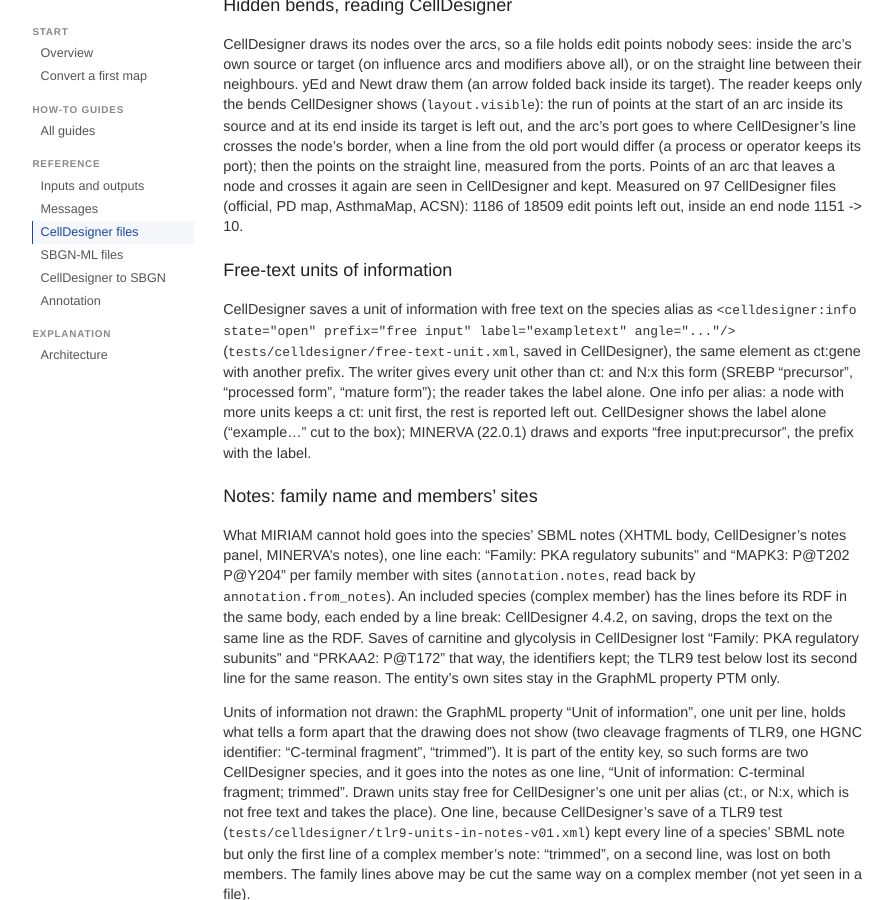
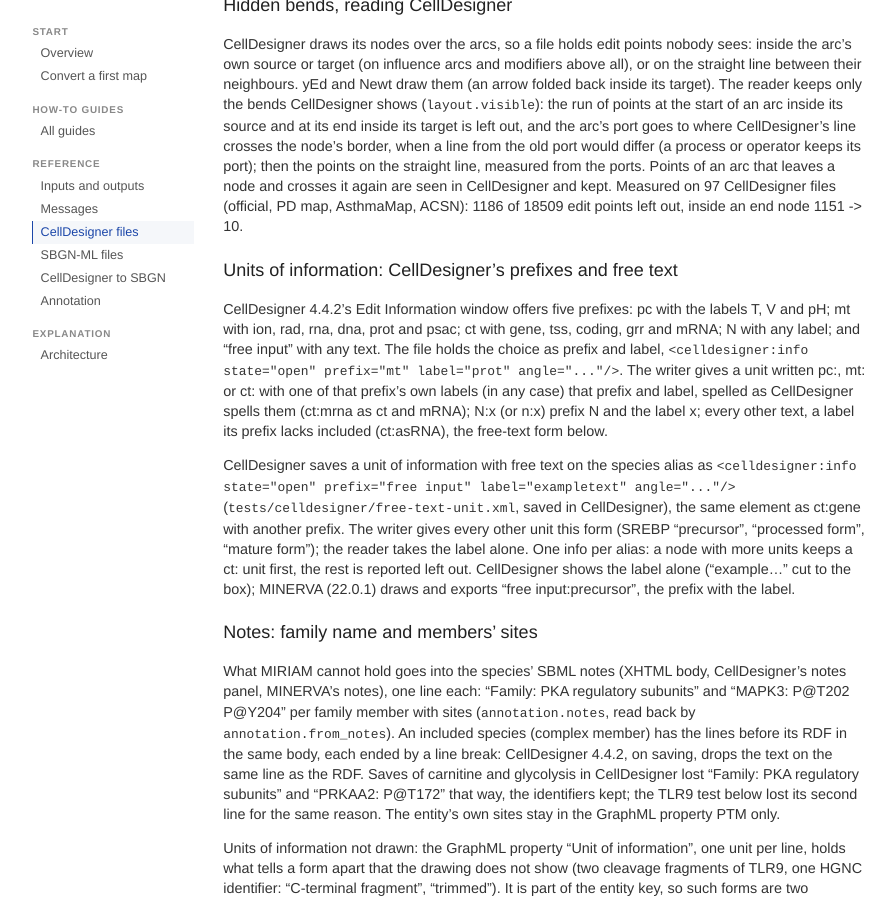
Before and after one commit to map-converter/map-converter.github.io, a Jekyll site: the page built from pages/converter-docs/celldesigner.md, in a window 1280 px wide and 900 px high, scrolled down 12828 px. Shown: the whole window, without its empty margins (190-1085 px from the left). Built offline with Jekyll 4.4.1, drawn with Linux system fonts in a browser that asks for light colours; some of the changed text lies outside the part shown.

Commit message:
CellDesigner: units of information with CellDesigner's own prefixes

```diff
--- a/pages/converter-docs/celldesigner.md
+++ b/pages/converter-docs/celldesigner.md
@@ -661,12 +661,20 @@ ports. Points of an arc that leaves a node and crosses it again are
 seen in CellDesigner and kept. Measured on 97 CellDesigner files (official, PD map, AsthmaMap,
 ACSN): 1186 of 18509 edit points left out, inside an end node 1151 -> 10.
 
-## Free-text units of information
+## Units of information: CellDesigner's prefixes and free text
+
+CellDesigner 4.4.2's Edit Information window offers five prefixes: pc with the labels T, V and pH;
+mt with ion, rad, rna, dna, prot and psac; ct with gene, tss, coding, grr and mRNA; N with any label;
+and "free input" with any text. The file holds the choice as prefix and label,
+`<celldesigner:info state="open" prefix="mt" label="prot" angle="..."/>`. The writer gives a unit
+written pc:, mt: or ct: with one of that prefix's own labels (in any case) that prefix and label,
+spelled as CellDesigner spells them (ct:mrna as ct and mRNA); N:x (or n:x) prefix N and the label
+x; every other text, a label its prefix lacks included (ct:asRNA), the free-text form below.
 
 CellDesigner saves a unit of information with free text on the species alias as
 `<celldesigner:info state="open" prefix="free input" label="exampletext" angle="..."/>`
 (`tests/celldesigner/free-text-unit.xml`, saved in CellDesigner), the same element as ct:gene with
-another prefix. The writer gives every unit other than ct: and N:x this form (SREBP "precursor",
+another prefix. The writer gives every other unit this form (SREBP "precursor",
 "processed form", "mature form"); the reader takes the
 label alone. One info per alias: a node with more units keeps a ct: unit first, the rest is
 reported left out. CellDesigner shows the label alone ("example..." cut to the box); MINERVA (22.0.1)
```
Also changed, not shown: 2 other files.
